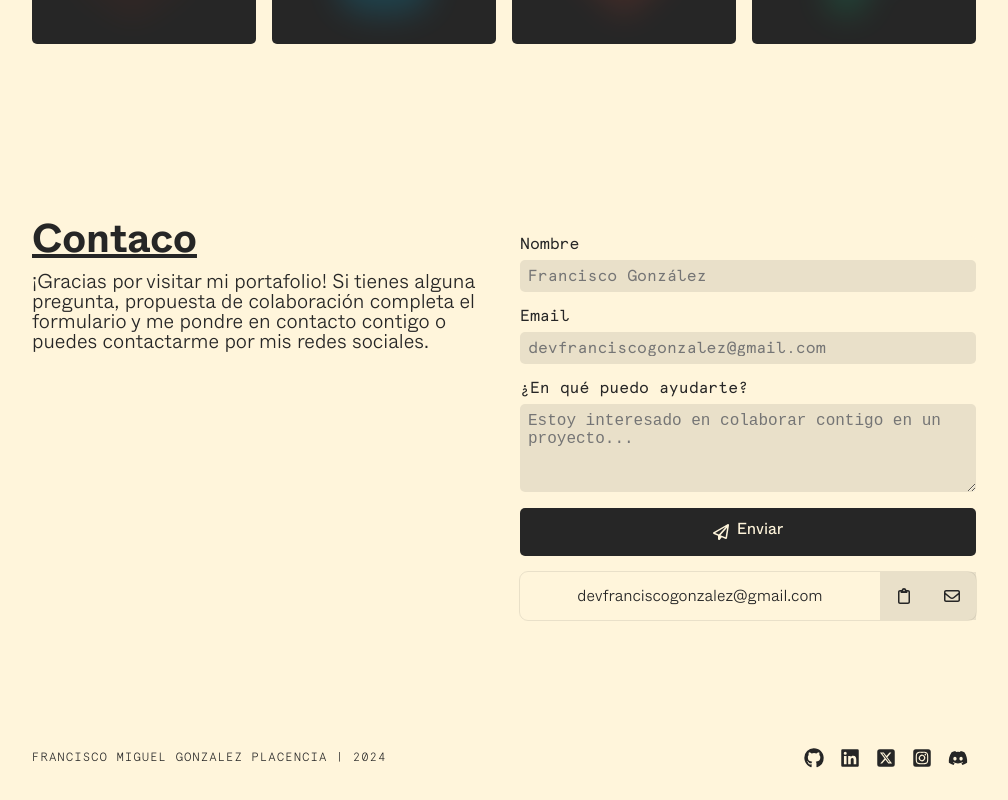
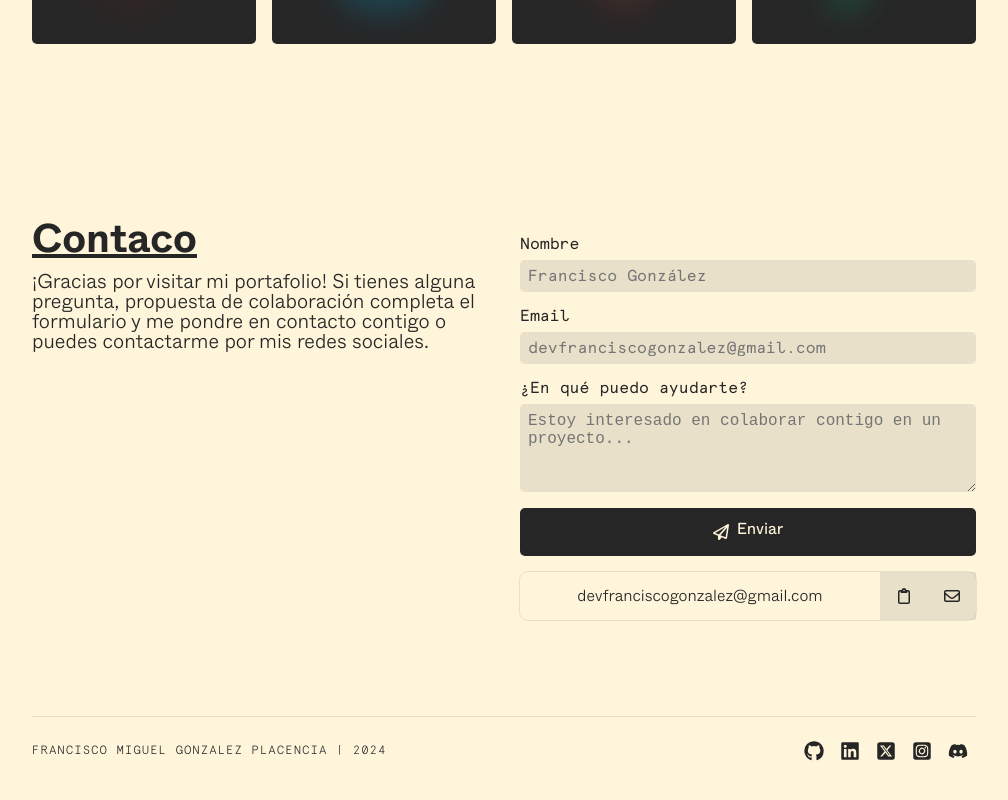
Before and after one commit to devfranciscogonzalez/portfolio, a React (Vite) app: page / in a window 1280 px wide. Shown: the part 2782-3582 px from the top of the page, without its empty margins (136-1144 px from the left). Built offline with nearby package versions, Linux system fonts and the light colour scheme.

Commit message:
add footer responsive

```diff
--- a/src/components/Footer/Footer.jsx
+++ b/src/components/Footer/Footer.jsx
@@ -3,15 +3,20 @@ import {
   FooterContainer,
   FooterWrapperSocialMedia,
   FooterSpan,
+  HrFooter,
+  FooterContent,
 } from "./Footer.styles";
 
 const Footer = () => {
   return (
     <FooterContainer>
-      <FooterSpan>Francisco Miguel Gonzalez Placencia | 2024</FooterSpan>
-      <FooterWrapperSocialMedia>
-        <SocialMedia />
-      </FooterWrapperSocialMedia>
+      <HrFooter />
+      <FooterContent>
+        <FooterSpan>Francisco Miguel Gonzalez Placencia | 2024</FooterSpan>
+        <FooterWrapperSocialMedia>
+          <SocialMedia />
+        </FooterWrapperSocialMedia>
+      </FooterContent>
     </FooterContainer>
   );
 };
--- a/src/components/Footer/Footer.styles.js
+++ b/src/components/Footer/Footer.styles.js
@@ -2,14 +2,30 @@ import styled from "styled-components";
 
 const FooterContainer = styled.footer`
   display: flex;
+  flex-direction: column;
+  width: 100%;
+  max-width: ${({ theme }) => theme.breakpoints.laptop};
+  padding: 0 ${({ theme }) => theme.padding.large};
+
+  text-align: center;
+`;
+
+const HrFooter = styled.hr`
+  width: 100%;
+  border: 0;
+  border-top: 1px solid ${({ theme }) => theme.colors.utility.border};
+`;
+
+const FooterContent = styled.div`
+  display: flex;
   justify-content: space-between;
   align-items: center;
-  gap: ${({ theme }) => theme.spacing.medium};
-  width: 100%;
-  max-width: ${({ theme }) => theme.breakpoints.laptop};
-  padding: ${({ theme }) => theme.padding.large};
+  padding: ${({ theme }) => theme.padding.medium} 0;
 
-  text-align: center;
+  @media (width < ${({ theme }) => theme.breakpoints.mobile}) {
+    flex-direction: column;
+    gap: ${({ theme }) => theme.spacing.small};
+  }
 `;
 
 const FooterWrapperSocialMedia = styled.div`
@@ -28,4 +44,10 @@ const FooterSpan = styled.span`
   text-align: center;
 `;
 
-export { FooterContainer, FooterWrapperSocialMedia, FooterSpan };
+export {
+  FooterContainer,
+  FooterWrapperSocialMedia,
+  FooterSpan,
+  HrFooter,
+  FooterContent,
+};
```
